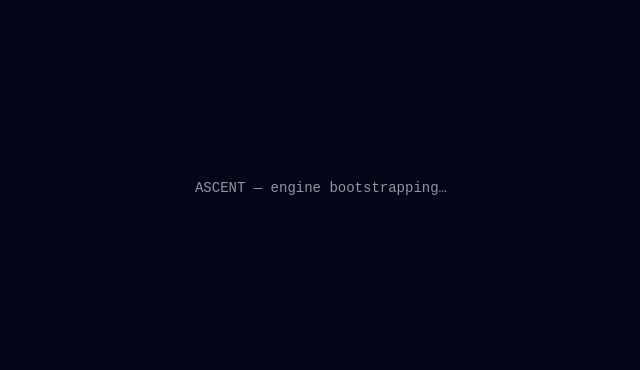
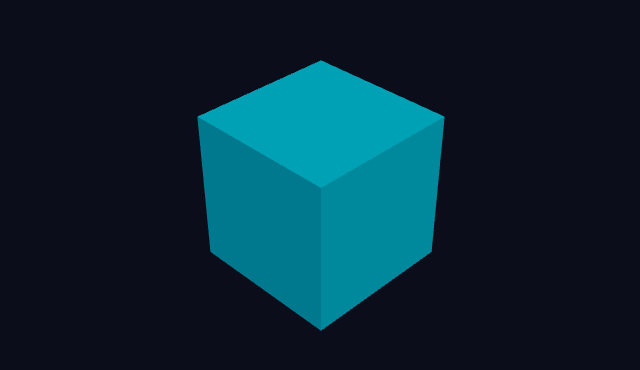
Before and after one commit to FahadRahu/ascent-gradient-descent, a React (Vite) app: page / in a window 1280 px wide. Shown: the part 212-582 px from the top of the page, without its empty margins (319-959 px from the left). Built offline with nearby package versions, Linux system fonts and the light colour scheme.

Commit message:
feat(scene): empty R3F scene + headless smoke test (proves R3F9/React19 stack renders)

```diff
--- a/src/App.tsx
+++ b/src/App.tsx
@@ -1,7 +1,9 @@
+import { Scene } from './scene/Scene';
+
 function App() {
   return (
-    <div className="min-h-screen bg-slate-950 text-slate-100 flex items-center justify-center">
-      <p className="font-mono text-sm opacity-60">ASCENT — engine bootstrapping…</p>
+    <div className="w-screen h-screen bg-[#0B0E1A]">
+      <Scene />
     </div>
   );
 }
--- /dev/null
+++ b/src/scene/Scene.tsx
@@ -0,0 +1,27 @@
+import { Canvas } from '@react-three/fiber';
+
+/** In-canvas content (no <Canvas> wrapper) — unit-testable with
+ *  @react-three/test-renderer. M0 placeholder: one reference cube + a light, on
+ *  the PRD §5.1 void background. The real surface/ball/post-stack arrive in M1. */
+export function SceneContents() {
+  return (
+    <>
+      <color attach="background" args={['#0B0E1A']} />
+      <ambientLight intensity={0.4} />
+      <directionalLight position={[3, 5, 2]} intensity={1.2} />
+      <mesh>
+        <boxGeometry args={[1, 1, 1]} />
+        <meshStandardMaterial color="#00D3F2" />
+      </mesh>
+    </>
+  );
+}
+
+/** App-facing scene: the real Canvas wrapper. */
+export function Scene() {
+  return (
+    <Canvas camera={{ position: [3, 3, 3], fov: 50 }} dpr={[1, 2]}>
+      <SceneContents />
+    </Canvas>
+  );
+}
```
Also changed, not shown: 1 other file (tests, documents, lock files or other folders).
